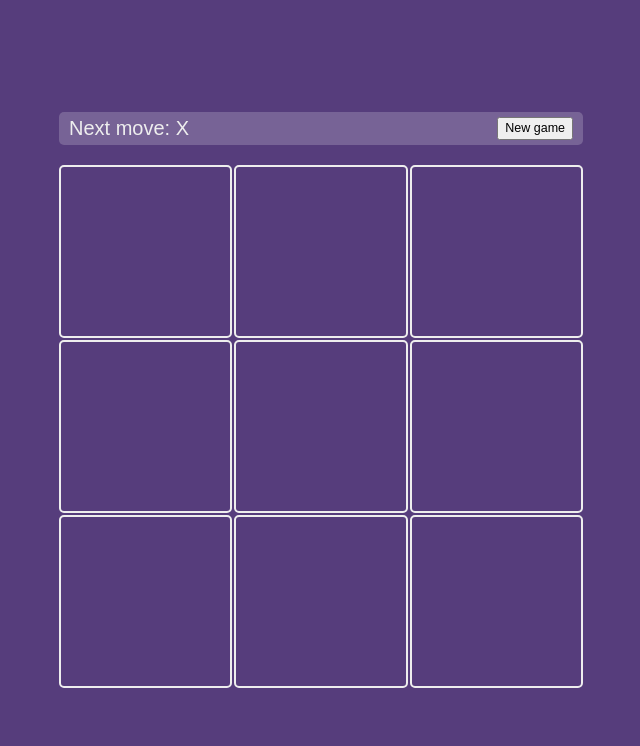
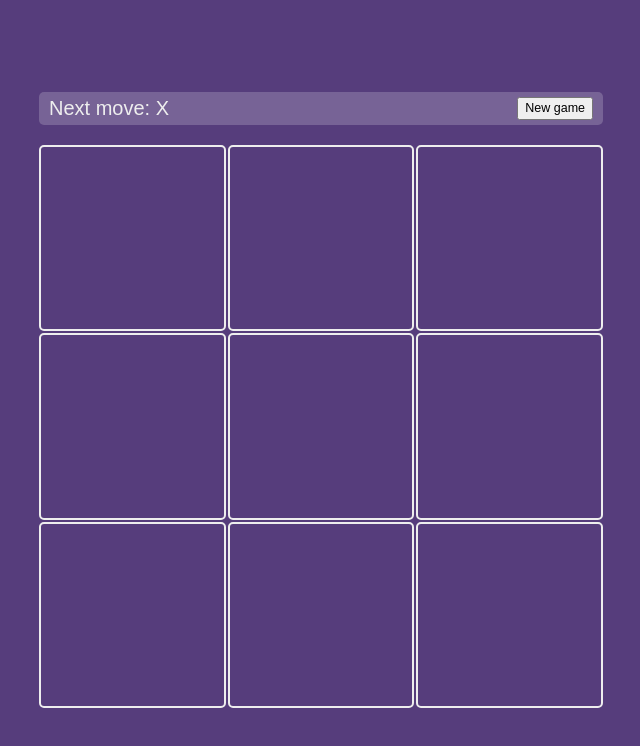
Before and after one commit to scatana/tic-tac-toe, a plain HTML site: page index.html in a window 1280 px wide. Shown: the whole page, without its empty margins (319-959 px from the left). Drawn offline with Linux system fonts and the light colour scheme.

Commit message:
Larger grid

```diff
--- a/css/style.css
+++ b/css/style.css
@@ -1,5 +1,5 @@
 :root {
-  --grid-width: 65vmin;
+  --grid-width: 70vmin;
   --grid-cell-width: calc(var(--grid-width) / 3);
 }
 
```
